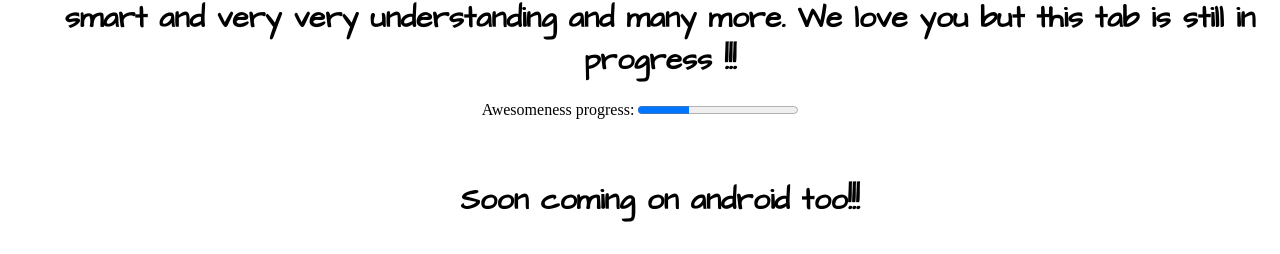
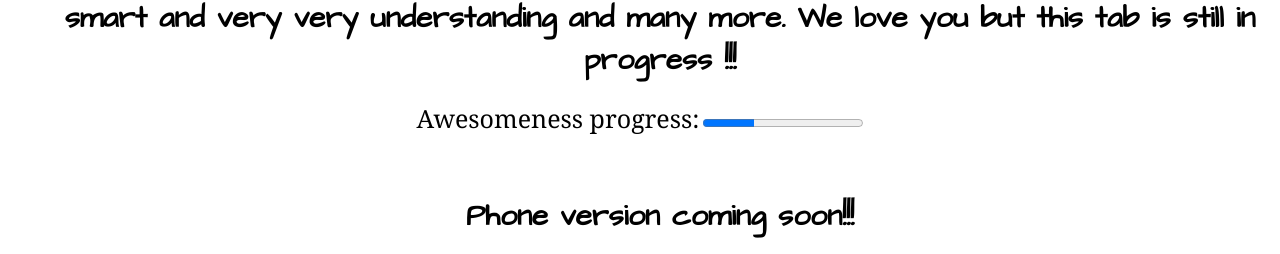
Before and after one commit to Priyanka-Lakku/priyanka-lakku.github.io, a plain HTML site: page index.html in a window 1280 px wide. Shown: the part 4755-5009 px from the top of the page. Drawn offline with Linux system fonts and the light colour scheme.

Commit message:
Awesomeness size

```diff
--- a/index.html
+++ b/index.html
@@ -31,7 +31,9 @@
 
       <h1 class="w3-tangerine">Happy Birthday Special One</h1>
       <h1 class="w3-tangerine-first">Wishing you</h1>
+
       <h1 class="w3-tangerine-para">
+
         a little more peace <br />
         a little more love <br />a little more luck <br />
         a little more happiness <br />
@@ -77,7 +79,7 @@
         Just kidding😂. You are awesome because you are super sweet, patient, smart and very very understanding and many more. We love you but this tab is still in progress !!!</h1>
         <label for="file">Awesomeness progress:</label>
         <progress id="file" value="32" max="100"> 32% </progress>
-        <h1>Soon coming on android too!!!</h1>
+        <h1>Phone version coming soon!!!</h1>
 
 
     </div>
--- a/main.css
+++ b/main.css
@@ -147,3 +147,8 @@ header h1 {
   margin-top: 25px;
   text-align: center;
 }
+
+.awesome label {
+  font-family: Cambria, Cochin, Georgia, Times, 'Times New Roman', serif;
+  font-size: 25px;
+}
```
Also changed, not shown: images/heart image.PNG (added).
